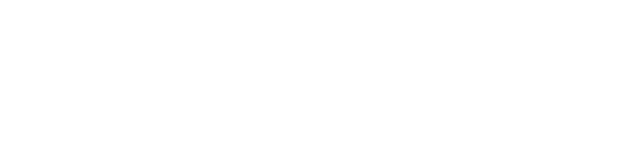
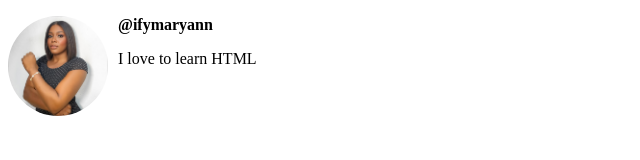
Before and after one commit to Ifuu20/Html-Beginner, a plain HTML site: page index.html in a window 1280 px wide. Shown: the whole page, without its empty margins (0-640 px from the left). Drawn offline with Linux system fonts and the light colour scheme.

Commit message:
new change

```diff
--- a/index.html
+++ b/index.html
@@ -1,11 +1,23 @@
 <!DOCTYPE html>
 <html lang="en">
-<head>
-    <meta charset="UTF-8">
-    <meta name="viewport" content="width=device-width, initial-scale=1.0">
-    <title>Document</title>
-</head>
-<body>
+  <head>
+    <title>My First Web Page</title>
+    <style>
+      img {
+        width: 100px;
+        border-radius: 50px;
+        float: left;
+        margin-right: 10px;
+      }
 
-</body>
+      .username {
+        font-weight: bold;
+      }
+    </style>
+  </head>
+  <body>
+    <img src="images/My%20Prof%20Pic%202.png" alt="An image of Ifunanya">
+    <p class="username">@ifymaryann</p>
+    <p>I love to learn HTML</p>
+  </body>
 </html>
```
Also changed, not shown: second.html (added, +11 -0 lines), images/My Prof Pic 2.png (added).
